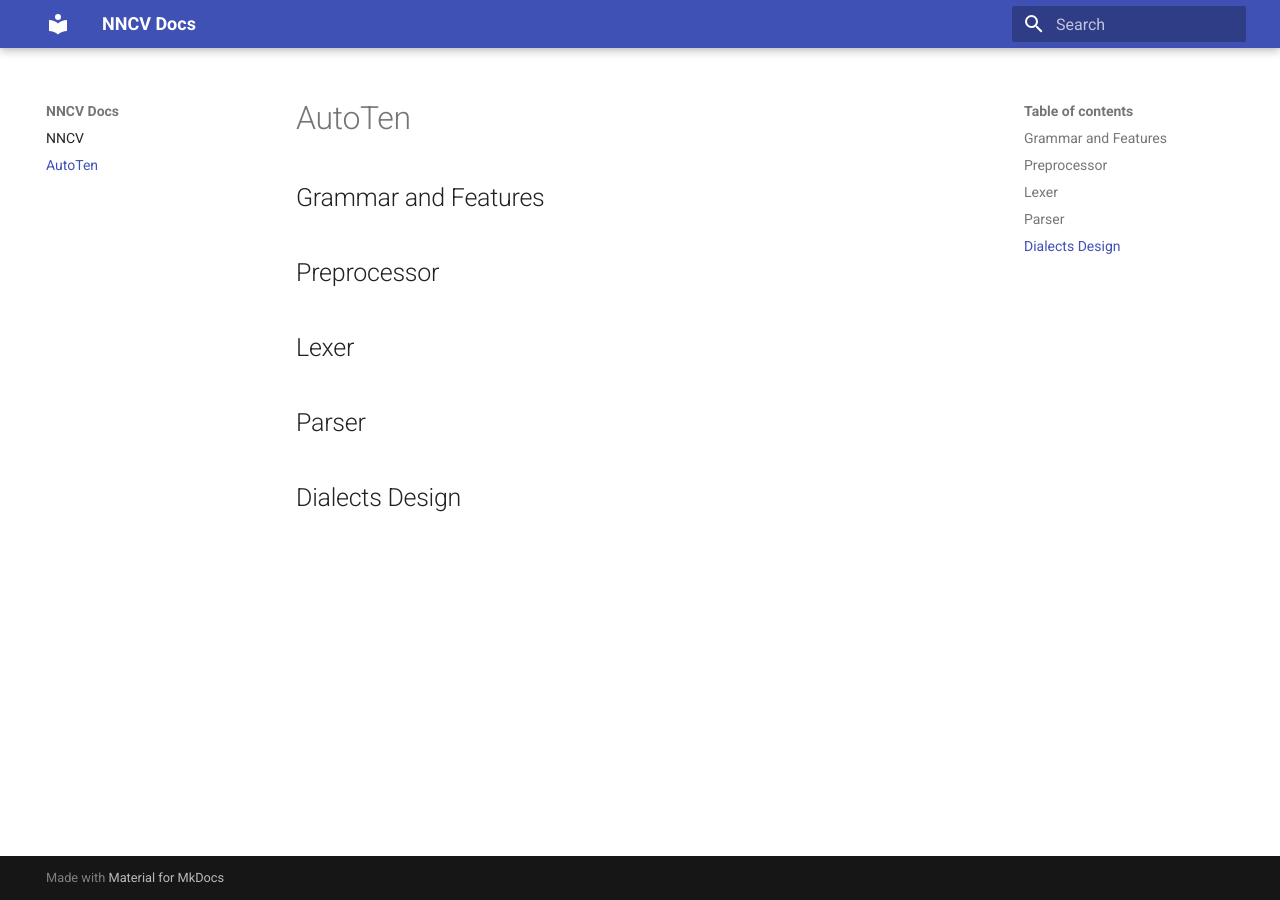
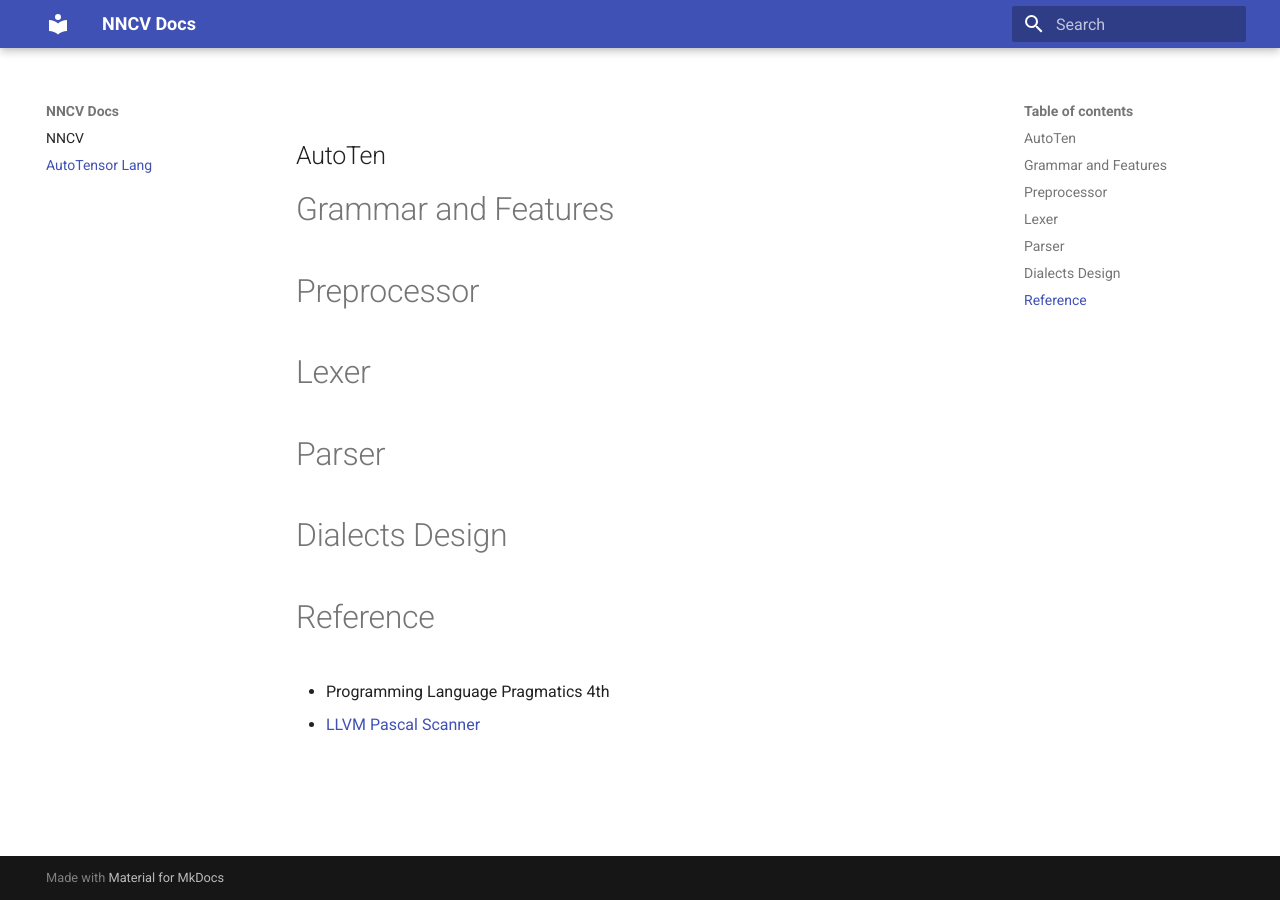
Before and after one commit to chenghuaWang/nncv, an MkDocs documentation site: the page built from docs/docs/AutoTensor-Lang.md, in a window 1280 px wide. Built offline with MkDocs 1.6.1 and Material for MkDocs 9.7.7, drawn with Linux system fonts in a browser that asks for light colours.

```diff
--- a/CMakeLists.txt
+++ b/CMakeLists.txt
@@ -87,8 +87,8 @@ if(nncv_enable_stb_image)
     message(STATUS "Using image io backend [stb]")
     add_definitions(-DNNCV_ENABLE_STB_IMAGE=1)
     list(APPEND nncv_include_lists ${PROJECT_SOURCE_DIR}/third_party/stb_image/stb_image.h)
-    list(APPEND nncv_3rd_include_list ${PROJECT_SOURCE_DIR}/third_party/stb_image/stb_image.h)
-    list(APPEND nncv_3rd_src_list ${PROJECT_SOURCE_DIR}/third_party/stb_image/stb_image.cpp)
+    # list(APPEND nncv_3rd_include_list ${PROJECT_SOURCE_DIR}/third_party/stb_image/stb_image.h)
+    # list(APPEND nncv_3rd_src_list ${PROJECT_SOURCE_DIR}/third_party/stb_image/stb_image.cpp)
     include_directories(${PROJECT_SOURCE_DIR}/third_party/)
 else()
     add_definitions(-DNNCV_ENABLE_STB_IMAGE=0)
--- a/docs/docs/AutoTensor-Lang.md
+++ b/docs/docs/AutoTensor-Lang.md
@@ -1,11 +1,17 @@
-# AutoTen
+AutoTen
+---
 
-## Grammar and Features
+# Grammar and Features
 
-## Preprocessor
+# Preprocessor
 
-## Lexer
+# Lexer
 
-## Parser
+# Parser
 
-## Dialects Design
+# Dialects Design
+
+# Reference
+
+* Programming Language Pragmatics 4th
+* [LLVM Pascal Scanner](https://github.com/FrozenGene/LLVMPascalCompiler/blob/master/LLVMPascal/LLVMPascal/scanner.cpp#L172)
```
Also changed, not shown: 4 other files.
